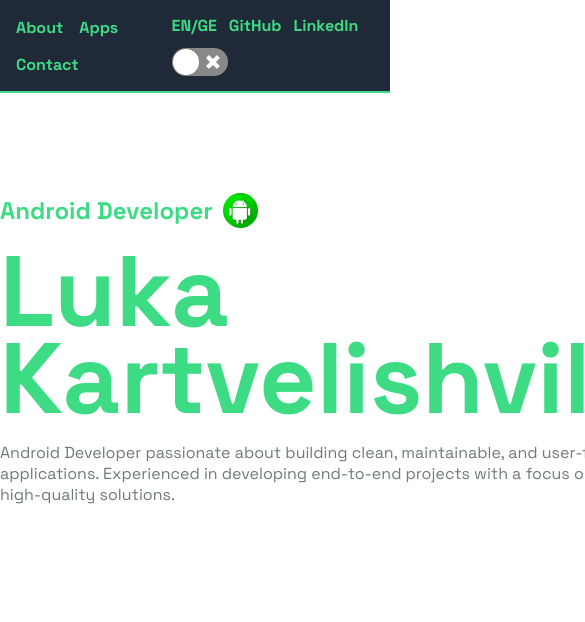
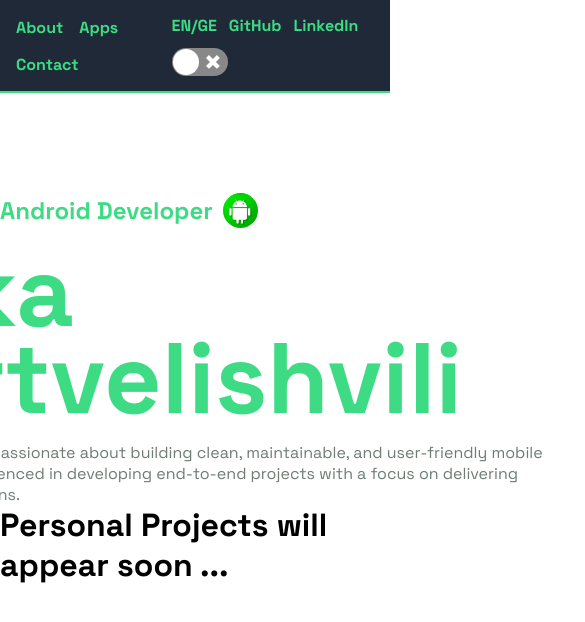
Before and after one commit to Lluka21/kartvelishvili.dev, a React (Vite) app: page / in a window 390 px wide. Shown: the top 622 px of the page, 585 px wide, since content can reach past the window. Built offline with nearby package versions, Linux system fonts and the light colour scheme.

Commit message:
add media

```diff
--- a/src/components/About/AboutMe.css
+++ b/src/components/About/AboutMe.css
@@ -44,6 +44,12 @@
 
 .my_information {
   display: flex;
+  flex-direction: row;
   align-items: center;
-  /* justify-content: center; */
 }
+
+@media (max-width: 768px) {
+  .my_information {
+    flex-direction: column;
+  }
+}
```
